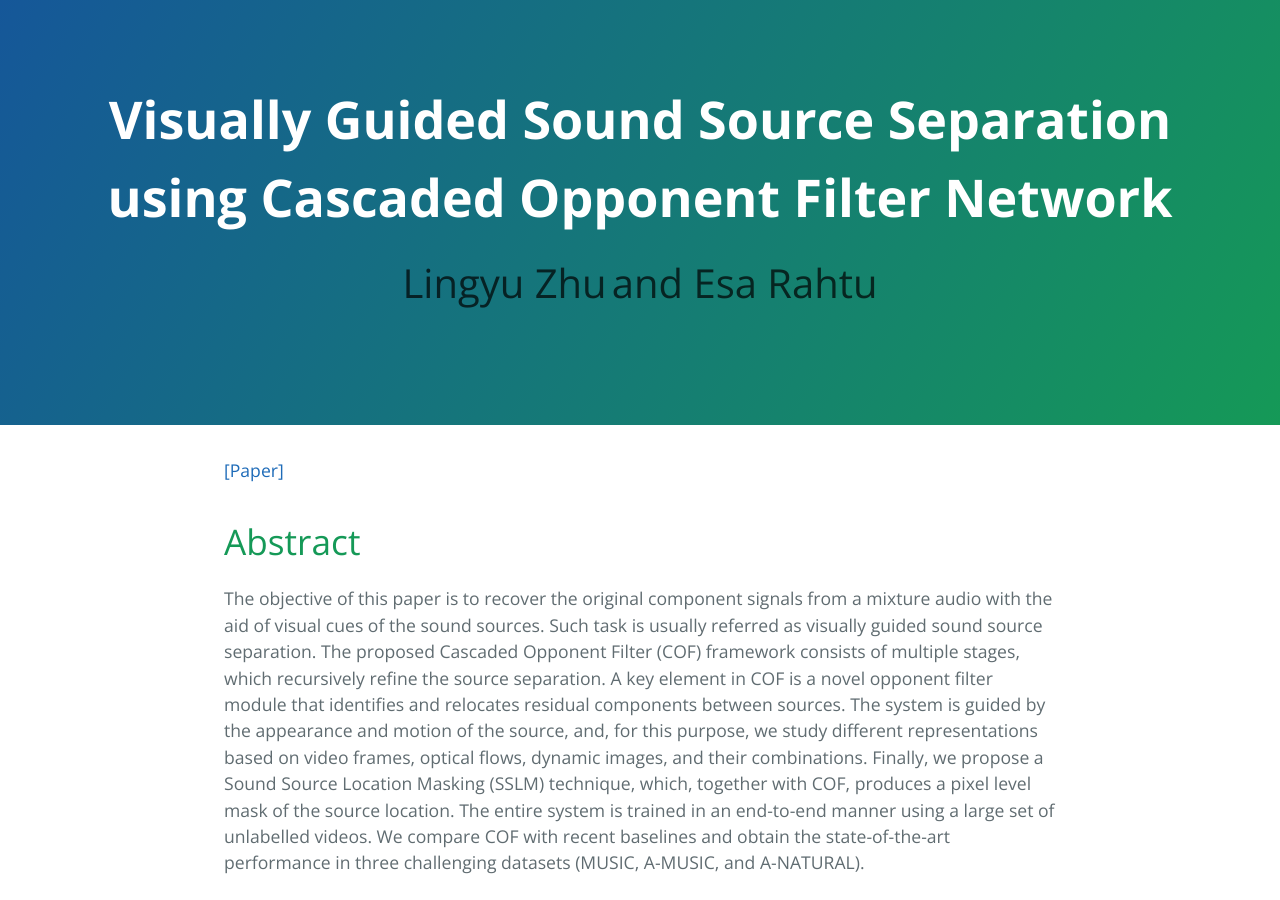
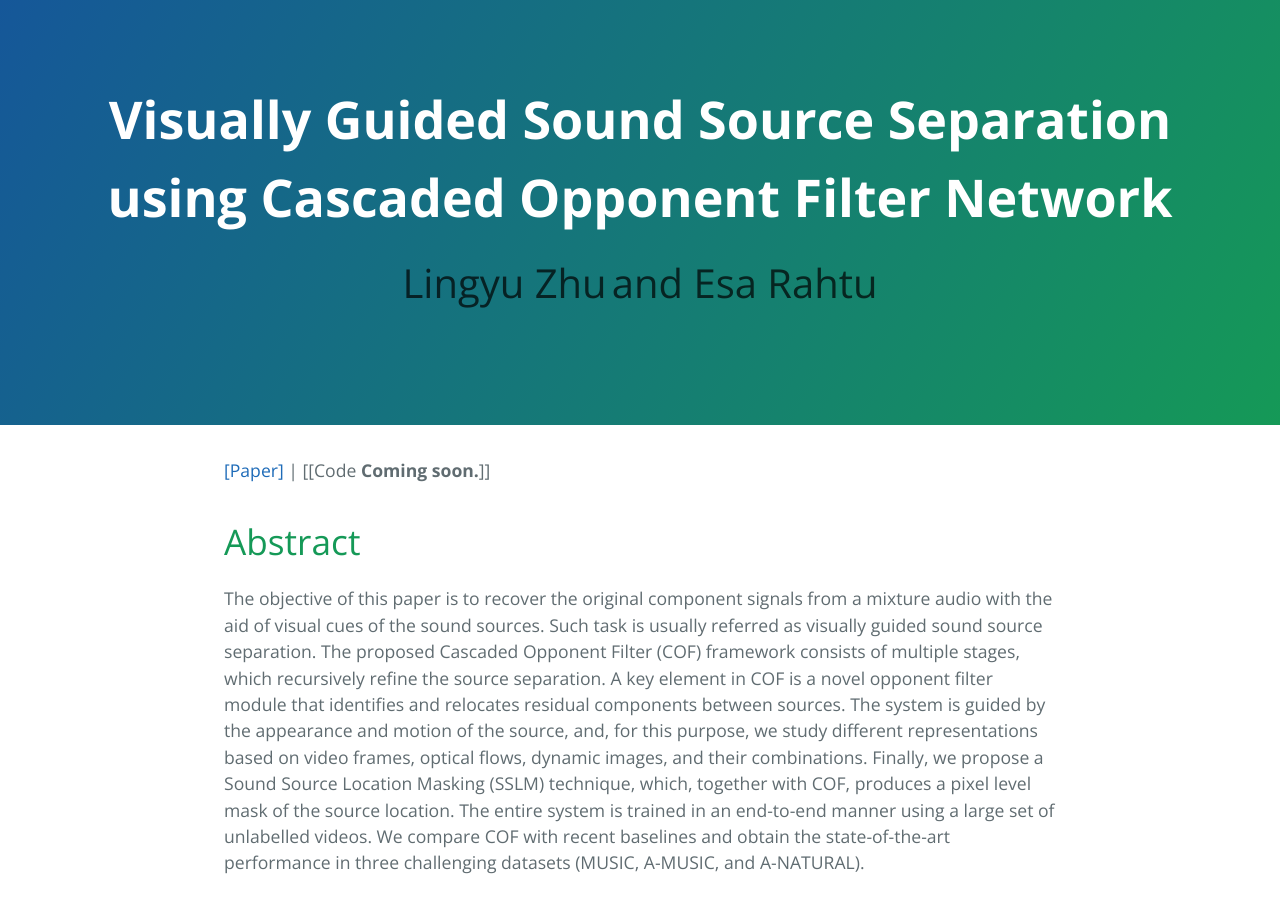
Before and after one commit to ly-zhu/ly-zhu.github.io, a Jekyll site: the page built from cof-net.md, in a window 1280 px wide and 900 px high. Built offline with Jekyll 4.4.1, drawn with Linux system fonts in a browser that asks for light colours.

```diff
--- a/cof-net.md
+++ b/cof-net.md
@@ -3,8 +3,7 @@
 layout: default
 ---
 
-[[Paper]](https://arxiv.org/pdf/2006.03028.pdf)
-<!-- [[Code **Coming soon.**]]() -->
+[[Paper]](https://arxiv.org/pdf/2006.03028.pdf) | [[Code **Coming soon.**]]
 <!-- [[Code **Coming soon.**]](https://github.com/ly-zhu/cof-net) -->
 
 # Abstract
```
